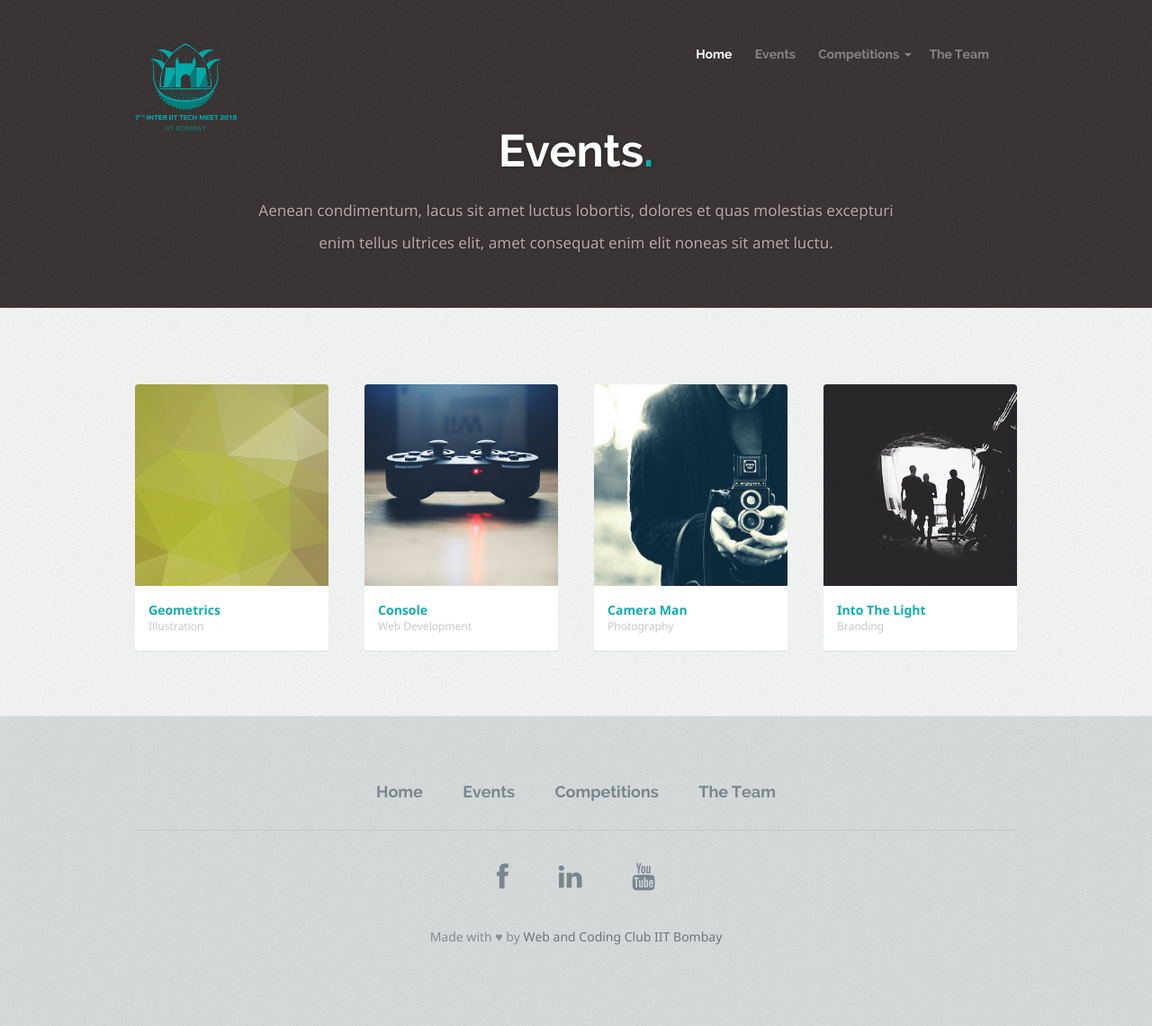
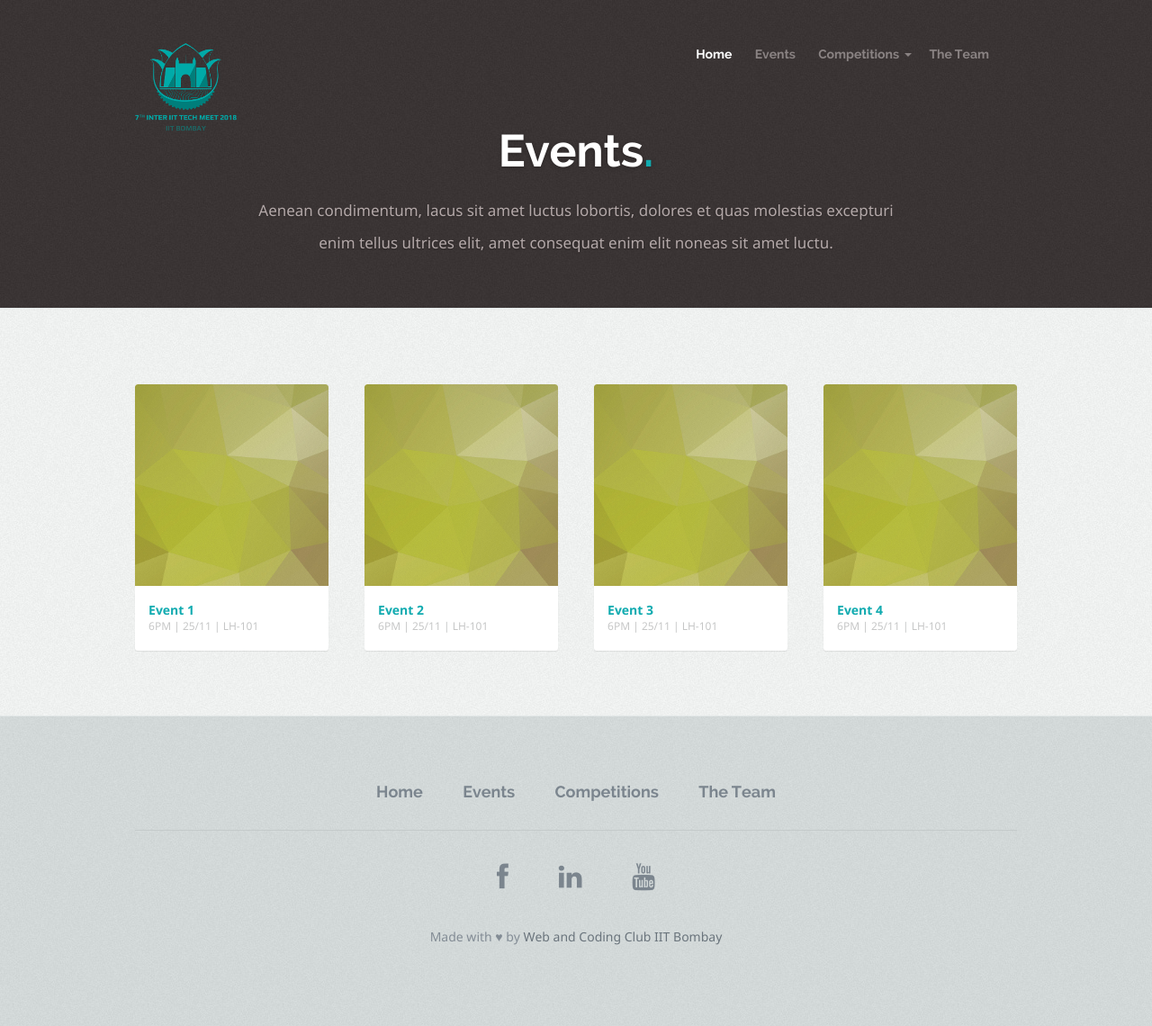
Before and after one commit to thenotsodarkknight/inter-iit, a Jekyll site: the page built from events.html, in a window 1280 px wide. Shown: the whole page at 90% size. Built offline with Jekyll 4.4.1, drawn with Linux system fonts in a browser that asks for light colours; nearby versions of some CDN libraries.

Commit message:
edited events

```diff
--- a/_config.yml
+++ b/_config.yml
@@ -23,6 +23,7 @@ github_username:  jekyll
 
 collections:
   competitions:
+  events:
 # Build settings
 markdown: kramdown
 theme: minima
--- a/events.html
+++ b/events.html
@@ -29,62 +29,22 @@ title: Home
    <div class="row">
 
       <div id="portfolio-wrapper" class="bgrid-quarters s-bgrid-halves">
-
+        {% for event in site.events %}
         <div class="columns portfolio-item">
             <div class="item-wrap">
-            <a href="portfolio.html">
-                  <img alt="" src="/assets/images/portfolio/geometrics.jpg">
+            <a href="{{ event.url }}">
+                  <img alt="" src="{{ event.image }}">
                   <div class="overlay"></div>
                   <div class="link-icon"><i class="fa fa-link"></i></div>
                </a>
            <div class="portfolio-item-meta">
-              <h5><a href="portfolio.html">Geometrics</a></h5>
-                  <p>Illustration</p>
+              <h5><a href="{{ event.url }}">{{ event.name }}</a></h5>
+                  <p>{{ event.date_time_venue }}</p>
            </div>
             </div>
        </div>
+       {% endfor %}
 
-         <div class="columns portfolio-item">
-            <div class="item-wrap">
-            <a href="portfolio.html">
-                  <img alt="" src="/assets/images/portfolio/console.jpg">
-                  <div class="overlay"></div>
-                  <div class="link-icon"><i class="fa fa-link"></i></div>
-               </a>
-           <div class="portfolio-item-meta">
-              <h5><a href="portfolio.html">Console</a></h5>
-                  <p>Web Development</p>
-           </div>
-            </div>
-       </div>
-
-         <div class="columns portfolio-item s-first">
-            <div class="item-wrap">
-            <a href="portfolio.html">
-                  <img alt="" src="/assets/images/portfolio/camera-man.jpg">
-                  <div class="overlay"></div>
-                  <div class="link-icon"><i class="fa fa-link"></i></div>
-               </a>
-           <div class="portfolio-item-meta">
-              <h5><a href="portfolio.html">Camera Man</a></h5>
-                  <p>Photography</p>
-           </div>
-            </div>
-       </div>
-
-         <div class="columns portfolio-item">
-            <div class="item-wrap">
-            <a href="portfolio.html">
-                  <img alt="" src="/assets/images/portfolio/into-the-light.jpg">
-                  <div class="overlay"></div>
-                  <div class="link-icon"><i class="fa fa-link"></i></div>
-               </a>
-           <div class="portfolio-item-meta">
-              <h5><a href="portfolio.html">Into The Light</a></h5>
-                  <p>Branding</p>
-           </div>
-            </div>
-       </div>
 
       </div>
 
```
Also changed, not shown: _events/event-1.md (added, +7 -0 lines), _events/event-2.md (added, +7 -0 lines), _events/event-3.md (added, +7 -0 lines), _events/event-4.md (added, +7 -0 lines).
